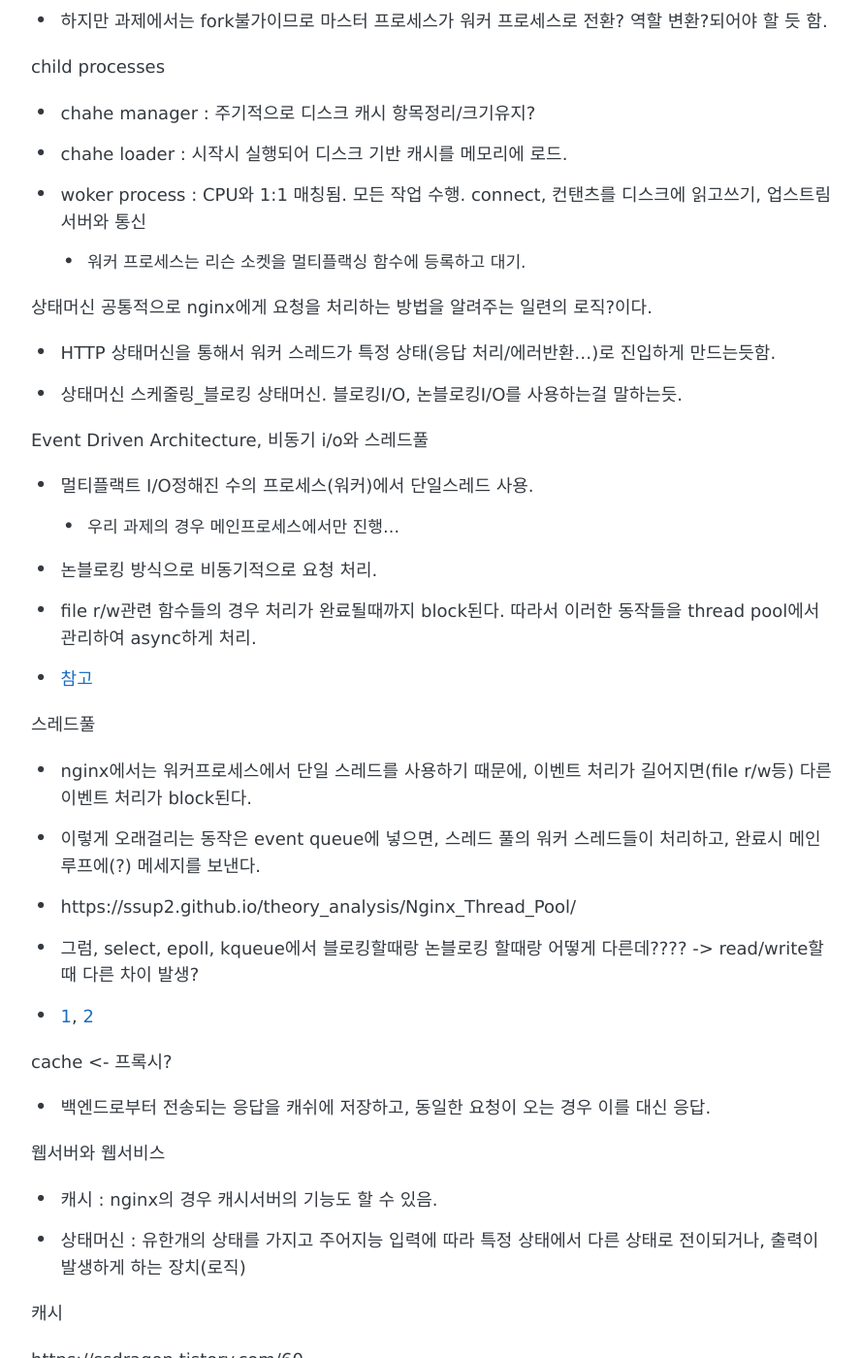
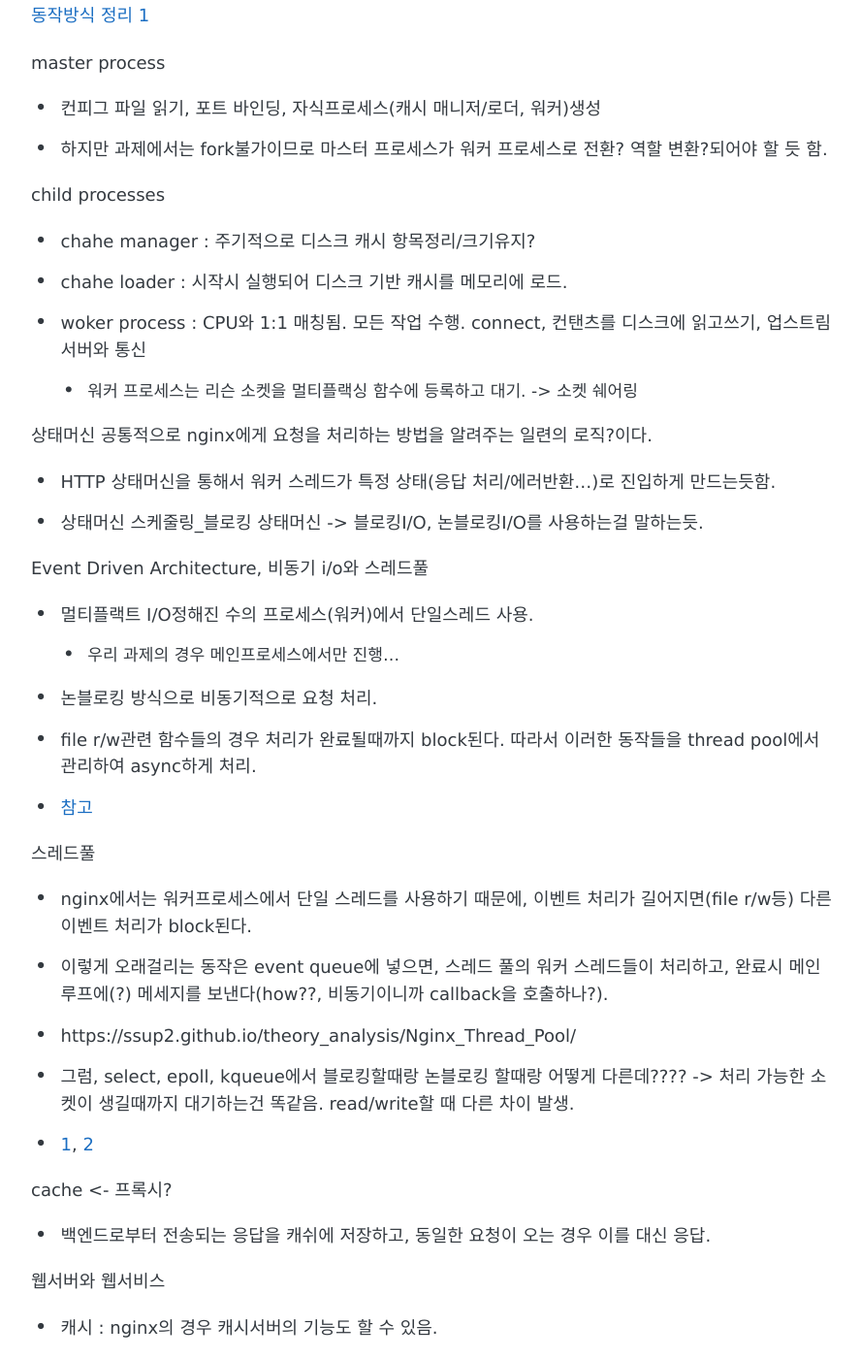
Before and after one commit to gyujun9403/gyujun9403.github.io, a Jekyll site: the page built from _posts/2022-06-14-HTTP_GUIDE01.md, in a window 1280 px wide and 1400 px high, scrolled down 6486 px. Shown: the whole window at 97% size, without its empty margins (194-1082 px from the left). Built offline with Jekyll 4.4.1, drawn with Linux system fonts in a browser that asks for light colours; some web fonts are replaced; comment, search, counter and statistics services are not loaded; some of the changed text lies outside the part shown.

Commit message:
web serv

```diff
--- a/_posts/2022-06-14-HTTP_GUIDE01.md
+++ b/_posts/2022-06-14-HTTP_GUIDE01.md
@@ -12,7 +12,7 @@ share: true
 ## 1.1
 HTTP를 이용하여 웹서버로부터 대량의 정보를 빠르고/간편하고/정확하게 클라이언트의 브라우저로 옮긴다.
 
-- 웹 트래픽 :
+- 웹 트래픽 : 웹 트래픽(web traffic)은 웹 사이트에 방문한 사람들이 데이터를 주고받은 양이다. 이는 인터넷 트래픽의 큰 부분이다. 이는 방문자 수와 방문 페이지 수에 따라 결정된다. 사이트들은 오고가는 트래픽을 감시하면서 사이트의 어느 부분이나 페이지가 유명한지, 또 특정 국가의 사람들이 어느 페이지를 가장 많이 보는지 등을 파악한다. 위키백과.
 
 ### 1.2 웹 클라이언트와 서버
 - 웹 콘탠츠는 웹서버에 존재. 이때 웹 서버는 HTTP프로토콜로 의사소통하며 콘탠츠를 제공한다.
@@ -140,6 +140,10 @@ nginx의 구조
 ![](https://ssup2.github.io/images/theory_analysis/Nginx_Architecture/Nginx_Architecture.PNG)
 - https://ssup2.github.io/theory_analysis/Nginx_Architecture/
 
+
+[동작방식 정리 1](https://ssdragon.tistory.com/60)
+
+
 master process
 - 컨피그 파일 읽기, 포트 바인딩, 자식프로세스(캐시 매니저/로더, 워커)생성
 - 하지만 과제에서는 fork불가이므로 마스터 프로세스가 워커 프로세스로 전환? 역할 변환?되어야 할 듯 함.
@@ -148,12 +152,12 @@ child processes
 - chahe manager : 주기적으로 디스크 캐시 항목정리/크기유지?
 - chahe loader : 시작시 실행되어 디스크 기반 캐시를 메모리에 로드.
 - woker process : CPU와 1:1 매칭됨. 모든 작업 수행. connect, 컨탠츠를 디스크에 읽고쓰기, 업스트림서버와 통신
-	- 워커 프로세스는 리슨 소켓을 멀티플랙싱 함수에 등록하고 대기.
+	- 워커 프로세스는 리슨 소켓을 멀티플랙싱 함수에 등록하고 대기. -> 소켓 쉐어링
 
 상태머신
 공통적으로 nginx에게 요청을 처리하는 방법을 알려주는 일련의 로직?이다.
 - HTTP 상태머신을 통해서 워커 스레드가 특정 상태(응답 처리/에러반환...)로 진입하게 만드는듯함.
-- 상태머신 스케줄링_블로킹 상태머신. 블로킹I/O, 논블로킹I/O를 사용하는걸 말하는듯.
+- 상태머신 스케줄링_블로킹 상태머신 -> 블로킹I/O, 논블로킹I/O를 사용하는걸 말하는듯.
 
 Event Driven Architecture, 비동기 i/o와 스레드풀
 - 멀티플랙트 I/O정해진 수의 프로세스(워커)에서 단일스레드 사용.
@@ -164,9 +168,9 @@ Event Driven Architecture, 비동기 i/o와 스레드풀
 
 스레드풀
 - nginx에서는 워커프로세스에서 단일 스레드를 사용하기 때문에, 이벤트 처리가 길어지면(file r/w등) 다른 이벤트 처리가 block된다.
-- 이렇게 오래걸리는 동작은 event queue에 넣으면, 스레드 풀의 워커 스레드들이 처리하고, 완료시 메인 루프에(?) 메세지를 보낸다.
+- 이렇게 오래걸리는 동작은 event queue에 넣으면, 스레드 풀의 워커 스레드들이 처리하고, 완료시 메인 루프에(?) 메세지를 보낸다(how??, 비동기이니까 callback을 호출하나?).
 - https://ssup2.github.io/theory_analysis/Nginx_Thread_Pool/
-- 그럼, select, epoll, kqueue에서 블로킹할때랑 논블로킹 할때랑 어떻게 다른데???? -> read/write할 때 다른 차이 발생?
+- 그럼, select, epoll, kqueue에서 블로킹할때랑 논블로킹 할때랑 어떻게 다른데???? -> 처리 가능한 소켓이 생길때까지 대기하는건 똑같음. read/write할 때 다른 차이 발생.
 - [1](https://modoocode.com/285), [2](https://devbin.kr/2021/thread-pool-%EA%B0%9C%EB%85%90-%EB%B0%8F-c-%EC%84%A4%EA%B3%84-%EA%B5%AC%ED%98%84/)
 
 
@@ -179,6 +183,3 @@ cache <- 프록시?
 - 상태머신 : 유한개의 상태를 가지고 주어지능 입력에 따라 특정 상태에서 다른 상태로 전이되거나, 출력이 발생하게 하는 장치(로직)
 
 캐시
-
-
-https://ssdragon.tistory.com/60
```
Also changed, not shown: other parts of _posts/2022-06-14-HTTP_GUIDE01.md (+3 -3 lines), _posts/2022-05-03-netPractice.md (deleted, +0 -4 lines), 1 other file.
